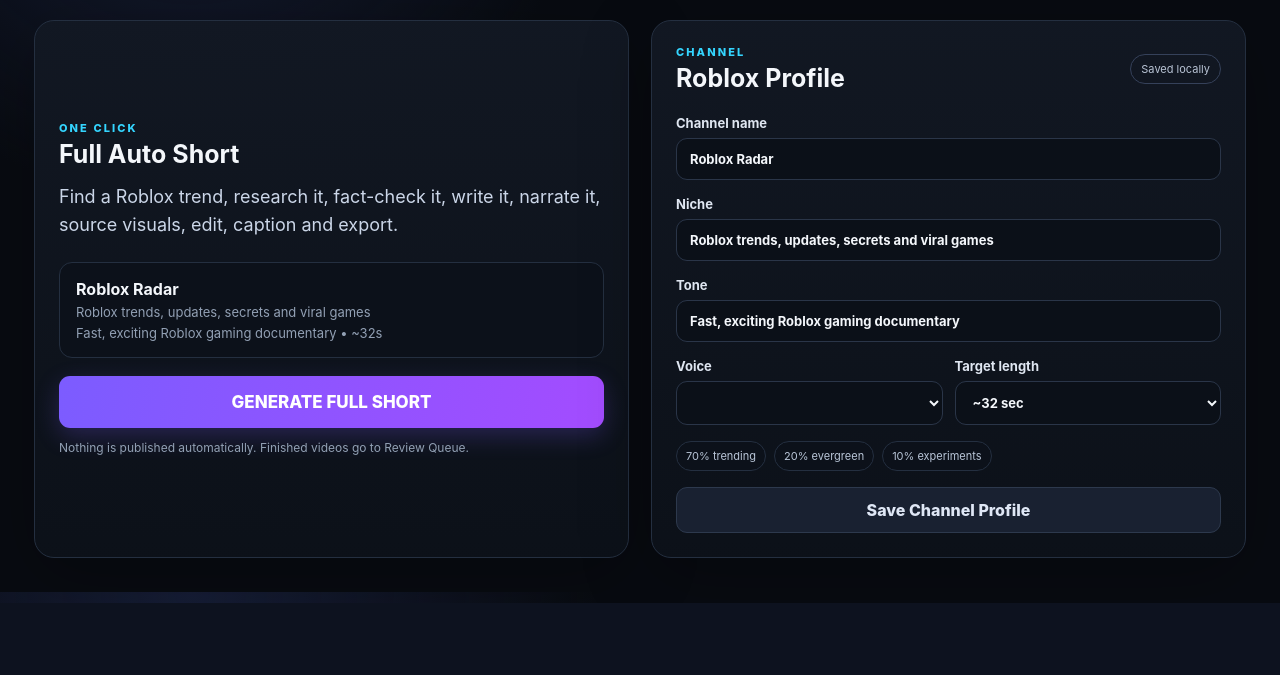
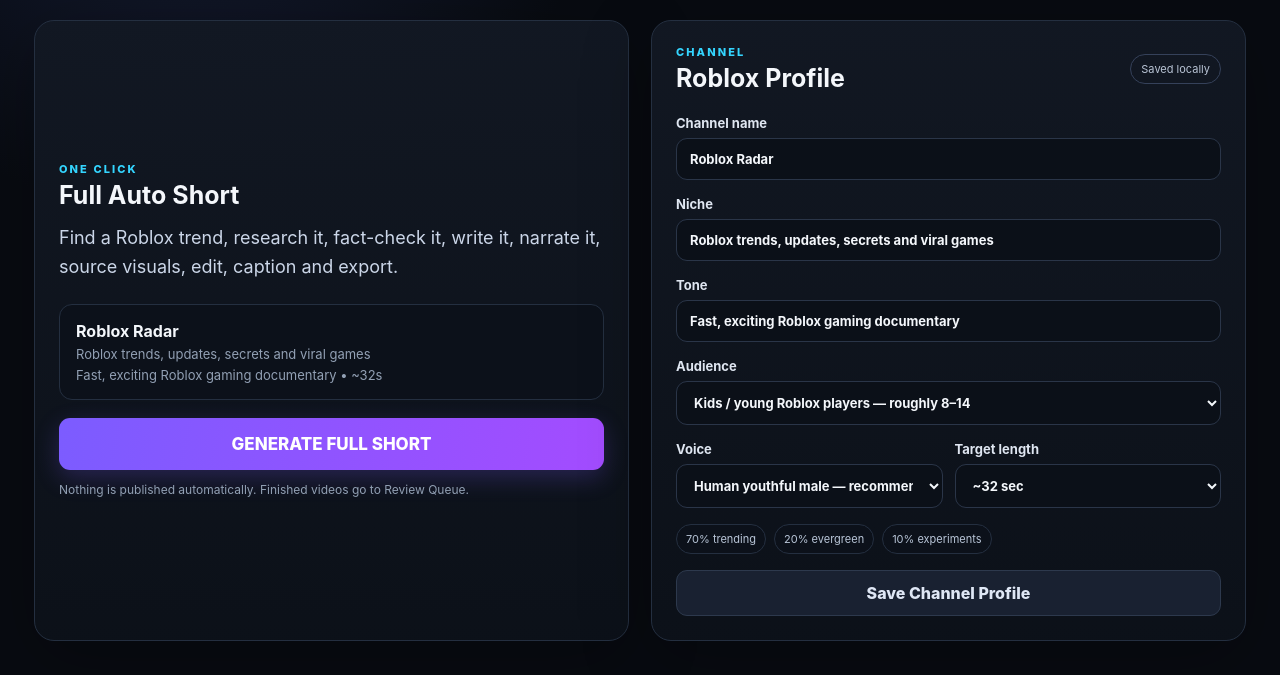
Before and after one commit to Toxic6967/yt-vid-creator, a FastAPI app: page / in a window 1280 px wide. Shown: the part 197-872 px from the top of the page. Before the commit the page ends 800 px from the top, so only its background shows below. Run offline with FastAPI, Linux system fonts and the light colour scheme; data comes from the database, SQL or seed files in the repository; data that the repository does not hold is empty.

Commit message:
Add audience and human voice controls

```diff
--- a/shorts_studio/web/templates/index.html
+++ b/shorts_studio/web/templates/index.html
@@ -46,8 +46,15 @@
               <label>Channel name<input name="channel_name" required></label>
               <label>Niche<input name="niche" required></label>
               <label>Tone<input name="tone" required></label>
+              <label>Audience<select name="audience">
+                <option value="Kids / young Roblox players (roughly 8-14); energetic, clear, exciting, never babyish">Kids / young Roblox players — roughly 8–14</option>
+                <option value="Teen Roblox players (roughly 13-17); fast, funny, informed, not childish">Teen Roblox players — roughly 13–17</option>
+                <option value="General Roblox audience; accessible, energetic and clear">General Roblox audience</option>
+              </select></label>
               <div class="split">
                 <label>Voice<select name="voice">
+                  <option value="auto-youthful-male">Human youthful male — recommended</option>
+                  <option value="auto-youthful-female">Human youthful female</option>
                   <option value="en-AU-WilliamNeural">Australian male — William</option>
                   <option value="en-AU-NatashaNeural">Australian female — Natasha</option>
                   <option value="en-US-GuyNeural">US male — Guy</option>
@@ -97,6 +104,8 @@
               <label>Topic<input name="topic" placeholder="e.g. Why this Roblox game suddenly exploded" required></label>
               <div class="split">
                 <label>Voice<select name="voice">
+                  <option value="auto-youthful-male">Human youthful male — recommended</option>
+                  <option value="auto-youthful-female">Human youthful female</option>
                   <option value="en-AU-WilliamNeural">Australian male — William</option>
                   <option value="en-AU-NatashaNeural">Australian female — Natasha</option>
                   <option value="en-US-GuyNeural">US male — Guy</option>
```
